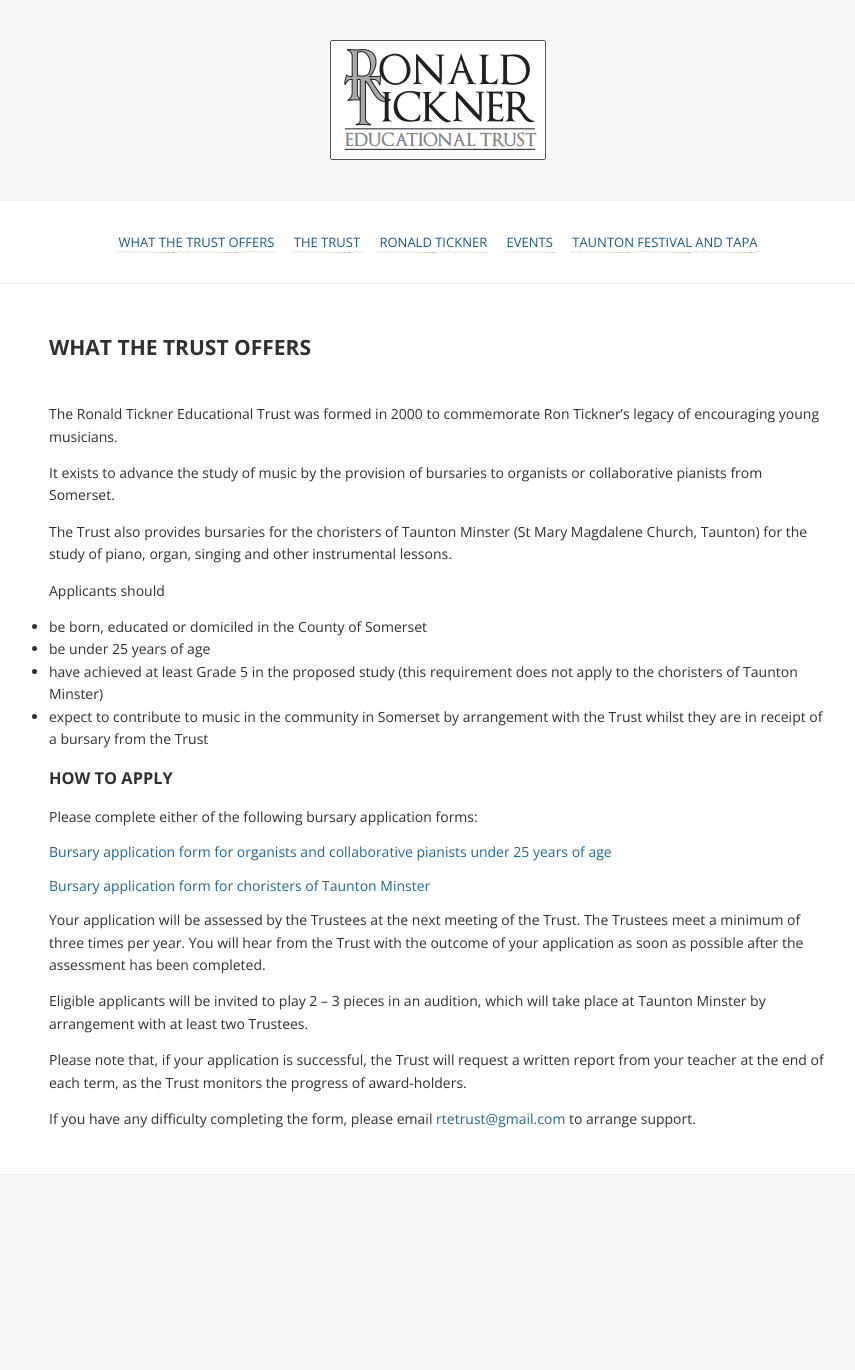
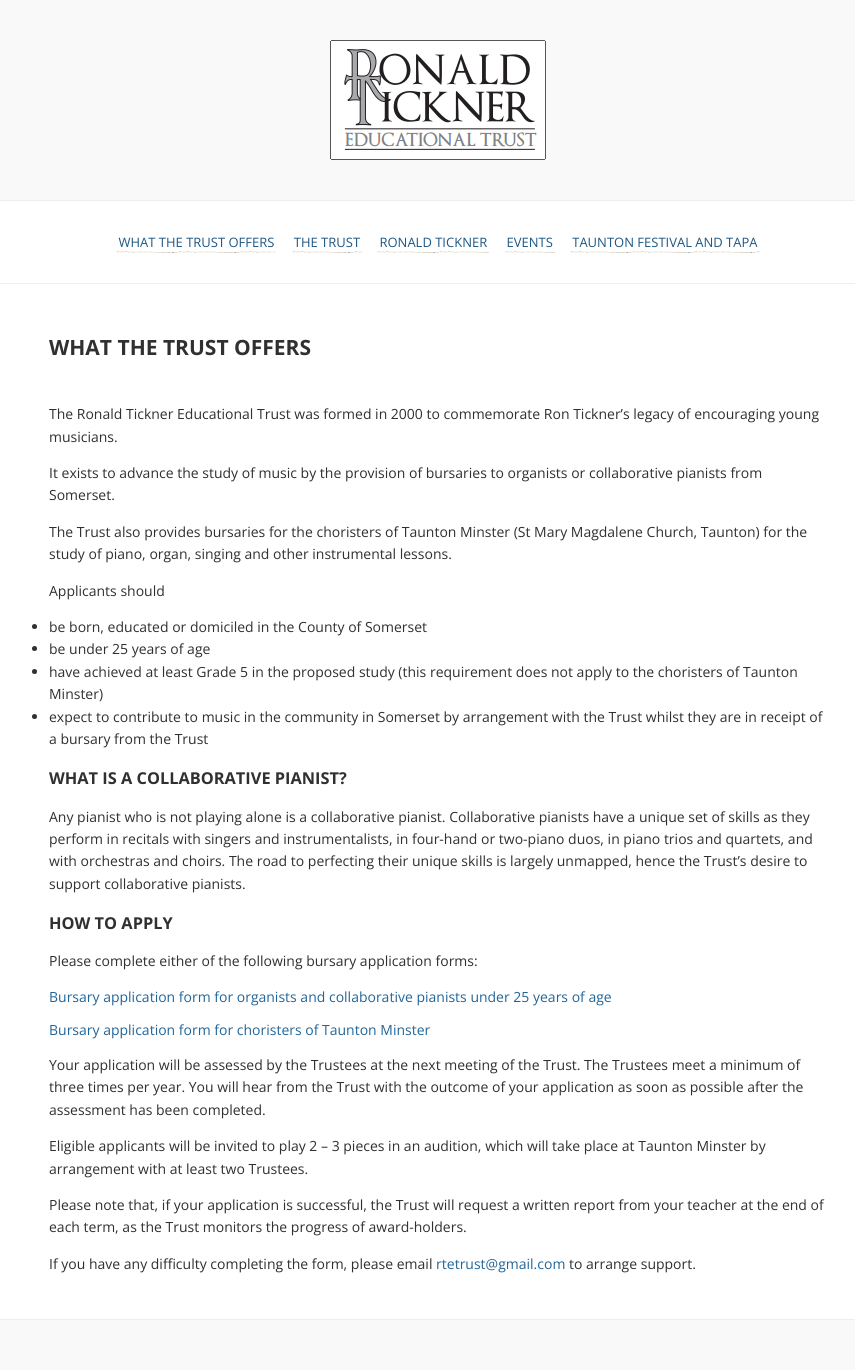
Before and after one commit to ecresswell/rtetrust, a Jekyll site: the page built from index.md, in a window 1280 px wide. Shown: the whole page, without its empty margins (202-1057 px from the left). Built offline with Jekyll 4.4.1, drawn with Linux system fonts in a browser that asks for light colours; comment, search, counter and statistics services are not loaded; before the commit the page ends 1225 px from its top, so only the background shows below that.

Commit message:
Add paragraph on collaborative pianist and fix gemfile

```diff
--- a/Gemfile
+++ b/Gemfile
@@ -1,4 +1,6 @@
+source 'https://rubygems.org'
 gem 'github-pages'
 gem 'kramdown'
 gem 'rake'
 gem 'wdm', '>= 0.1.0' if Gem.win_platform?
+gem "webrick", "~> 1.8"
--- a/index.md
+++ b/index.md
@@ -16,6 +16,10 @@
 - have achieved at least Grade 5 in the proposed study (this requirement does not apply to the choristers of Taunton Minster)
 - expect to contribute to music in the community in Somerset by arrangement with the Trust whilst they are in receipt of a bursary from the Trust
 
+### WHAT IS A COLLABORATIVE PIANIST?
+
+Any pianist who is not playing alone is a collaborative pianist. Collaborative pianists have a unique set of skills as they perform in recitals with singers and instrumentalists, in four-hand or two-piano duos, in piano trios and quartets, and with orchestras and choirs. The road to perfecting their unique skills is largely unmapped, hence the Trust’s desire to support collaborative pianists.
+
 ### HOW TO APPLY
 
 Please complete either of the following bursary application forms:
```
Also changed, not shown: 1 other file.
